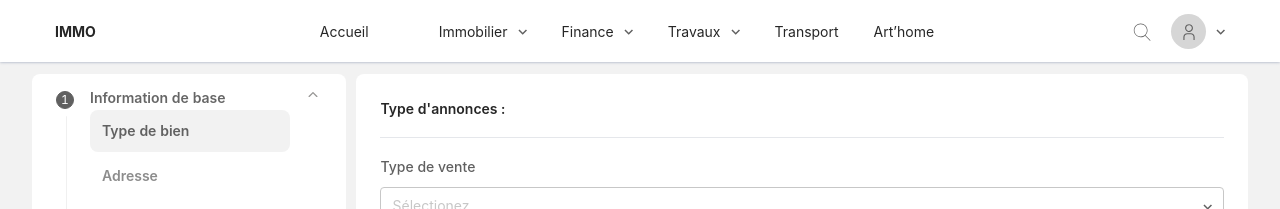
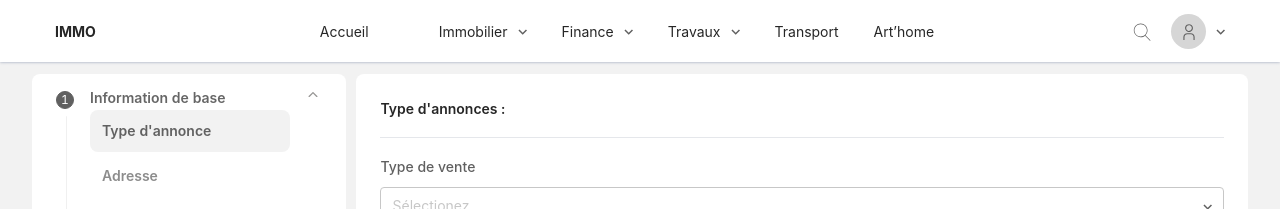
Before and after one commit to marion586/front-office-invest, a Vue app: page /ajouter in a window 1280 px wide. Shown: the top 209 px of the page. Built offline with nearby package versions, Linux system fonts and the light colour scheme.

Commit message:
disposition des input => OK

```diff
--- a/src/pages/addProduct/components/SideBar/data.ts
+++ b/src/pages/addProduct/components/SideBar/data.ts
@@ -27,7 +27,7 @@ export const data : Menu[] = [
             subMenu : [
                   {
                         id : 0,
-                        label : "Type de bien",
+                        label : "Type d'annonce",
                         component : PropertyType
                   },
                   {
```
